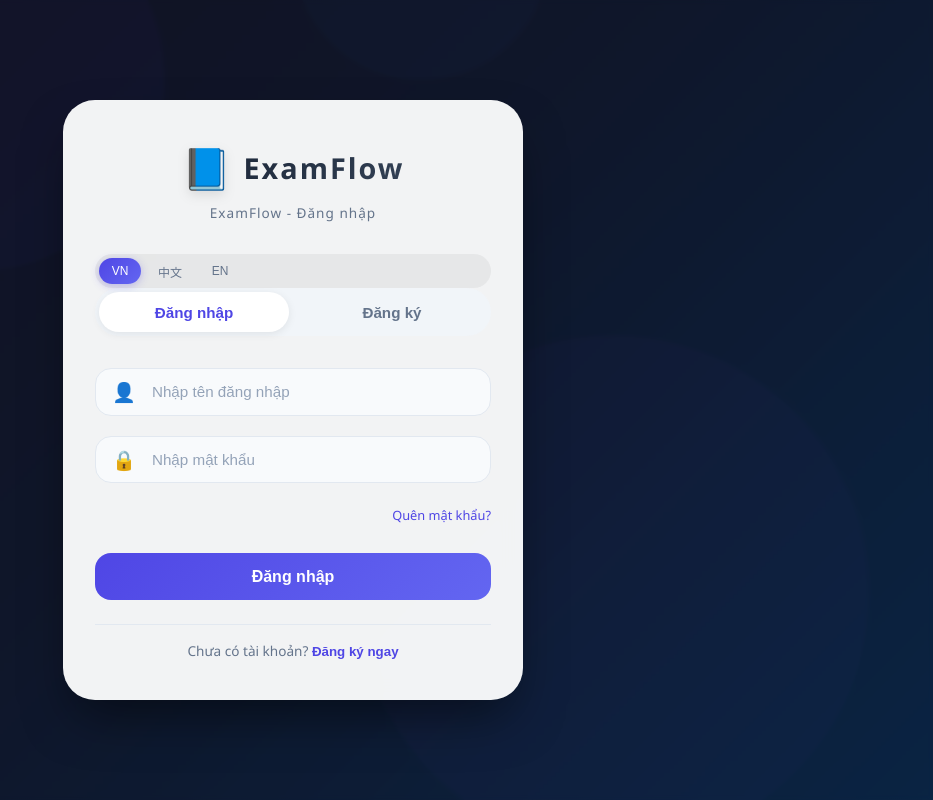
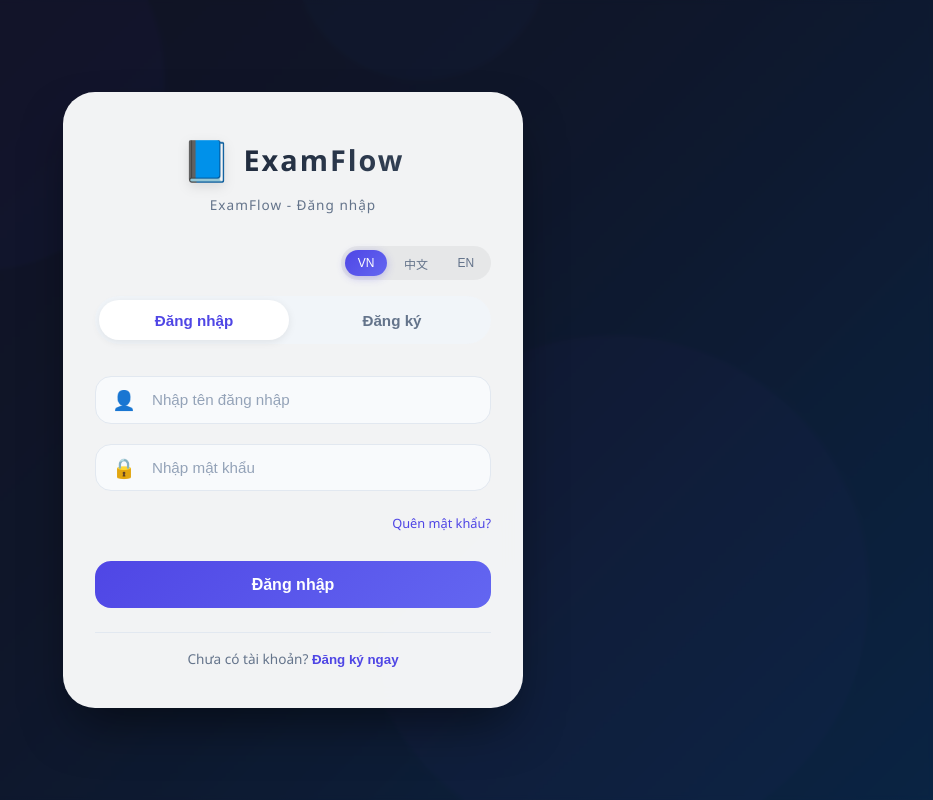
Before and after one commit to xiaozhang66558/kaoshi, a Next.js app: page / in a window 1280 px wide. Shown: the whole page, without its empty margins (347-1280 px from the left). Built offline with nearby package versions, Linux system fonts and the light colour scheme; no server answers.

Commit message:
Update auth.module.css

```diff
--- a/src/styles/auth.module.css
+++ b/src/styles/auth.module.css
@@ -295,3 +295,8 @@
     padding: 0.7rem 1rem;
   }
 }
+  .languageWrapper {
+    display: flex;
+    justify-content: flex-end;
+    margin-bottom: 1rem;
+  }
```
